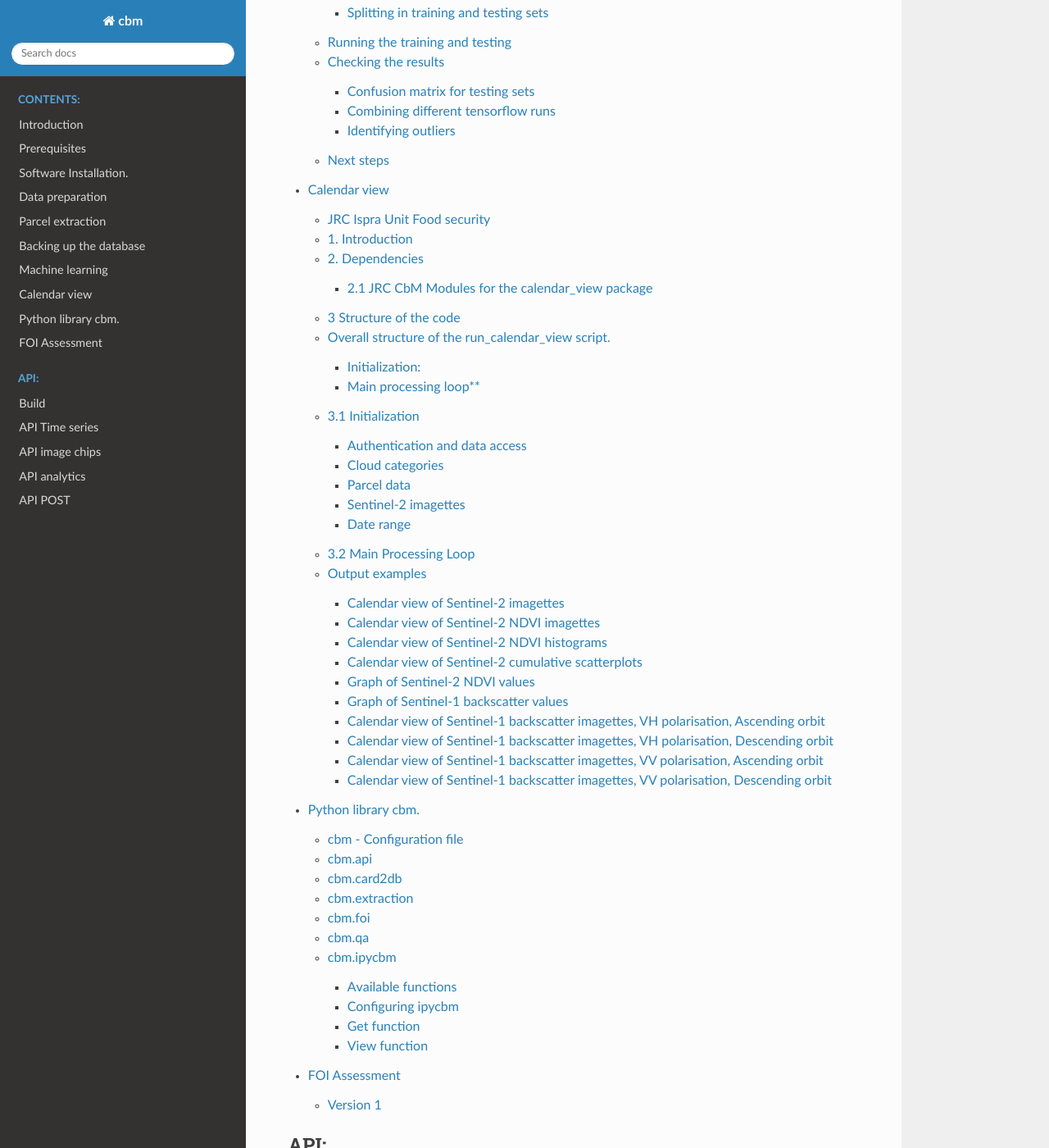
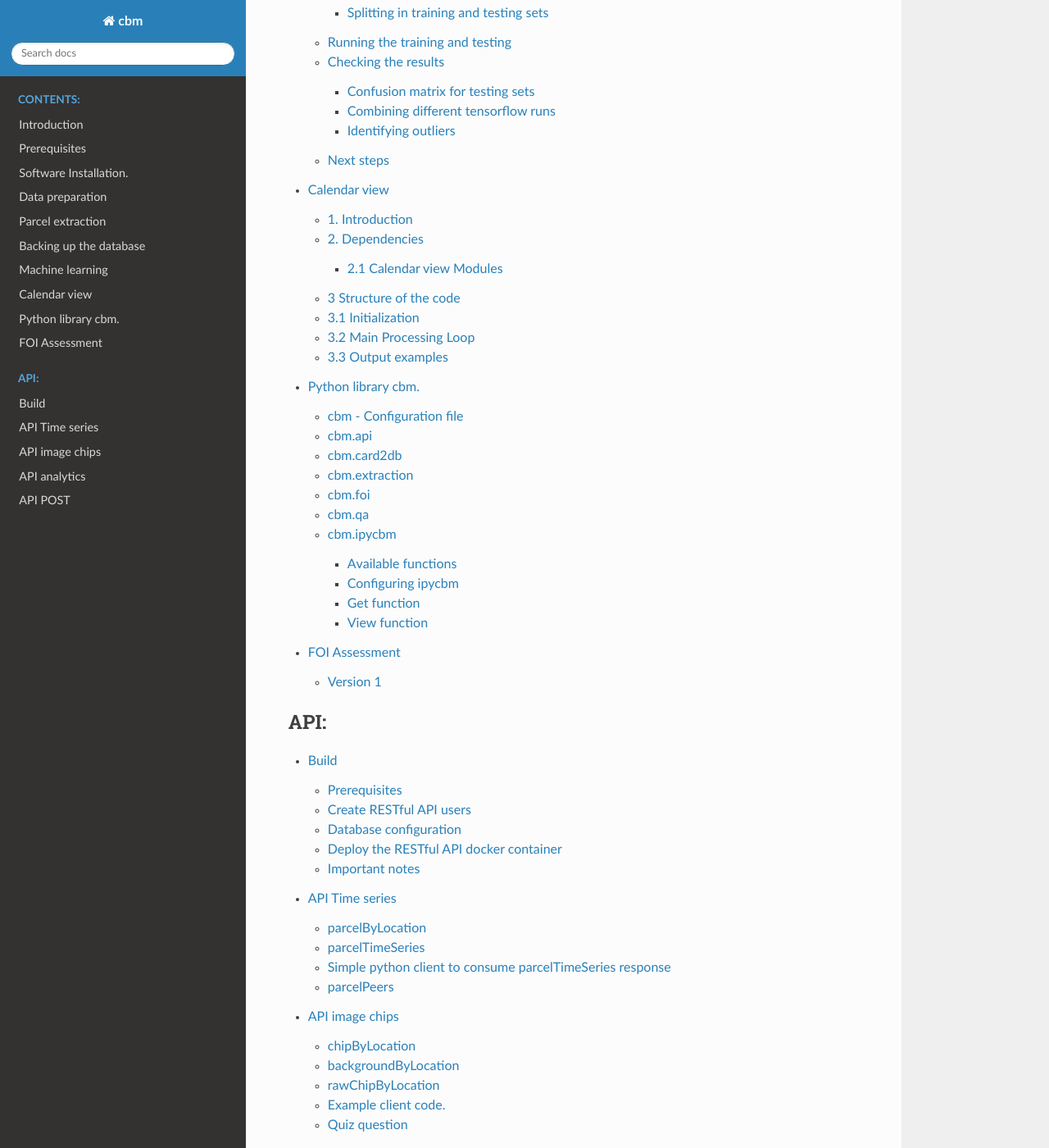
Before and after one commit to ec-jrc/cbm, a Sphinx documentation site: the page built from docs/index.rst, in a window 1280 px wide and 1400 px high, scrolled down 1319 px. Shown: the whole window at 82% size. Built offline with Sphinx 7.4.7 and the Read the Docs theme 2.0.0, drawn with Linux system fonts in a browser that asks for light colours.

Commit message:
Fix image links to be compatible with readthedocs

```diff
--- a/docs/calendar_view.md
+++ b/docs/calendar_view.md
@@ -1,12 +1,10 @@
 # Calendar view
 
-JRC Ispra Unit Food security
-----------------------------
-
 ## 1. Introduction
-The “**calendar_view**” python library provides a set of functions that allows one to download, process and display Sentinel-1 and Sentinel-2 data products. The library is designed to operate on “**parcels**” provided as input in a ESRI shape file. Sentinel-1 and -2 data are extracted for the specific parcels and are displayed in a “**calendar view**”, which as been designed and optimized to provide an immediate and intuitive access to both temporal and spatial dimensions of Sentinel-derived data.
+The “**calendar_view**” python package provides a set of functions that allows one to download, process and display Sentinel-1 and Sentinel-2 data products. The package is designed to operate on “**parcels**” provided as input in a ESRI shape file. Sentinel-1 and -2 data are extracted for the specific parcels and are displayed in a “**calendar view**”, which as been designed and optimized to provide an immediate and intuitive access to both temporal and spatial dimensions of Sentinel-derived data.
 
 While the scripts exploit the RESTful APIs developed by the JRC D5 unit to download raw Sentinel imagettes tailored to the extent of the parcels provided as input, the code is general and can be easily adapted to work, for example, on geotiff downloaded from other sources.
+
 
 ## 2. Dependencies
 The *run_calendar_view.py* script depends on several standard python libraries that can be found in the *requirements.txt* file. The dependencies can be installed with:
@@ -16,30 +14,34 @@
 As well the gdal_merge.py module that can be download from [https://github.com/geobox-infrastructure/gbi-client/blob/master/app/geobox/lib/gdal_merge.py](https://github.com/geobox-infrastructure/gbi-client/blob/master/app/geobox/lib/gdal_merge.py)
 and should be added to the utils folder.
 
-### 2.1 JRC CbM Modules for the calendar_view package
-The following custom libraries are called by the *run_calendar_view.py* script:
 
-- **batch_utils**: provides general functions for the processing of parcels and Sentinel data. The set of functions provided in this library allows the selection of parcels, the determination of the list of imagettes to be downloaded on the basis of cloud mask criteria, the download of imagettes, processing of Sentinel data including image color stretching (lookup table stretch or LUT stretch)and computation of derived indexes such as NDVI and NDWI. For download operations, the library uses the functions developed under *download_utils*.
+### 2.1 Calendar view Modules
+The following custom modules for the calendar_view package are called by the *run_calendar_view.py* script:
 
-- **download_utils**: library for downloading and processing Sentinel-1 and 2 imagettes.
+- **batch_utils**: provides general functions for the processing of parcels and Sentinel data. The set of functions provided in this module allows the selection of parcels, the determination of the list of imagettes to be downloaded on the basis of cloud mask criteria, the download of imagettes, processing of Sentinel data including image color stretching (lookup table stretch or LUT stretch)and computation of derived indexes such as NDVI and NDWI. For download operations, the module uses the functions developed under *download_utils*.
+
+- **download_utils**: module for downloading and processing Sentinel-1 and 2 imagettes.
 
 - **plot_utils**: functions for plotting Sentinel-1 and 2 imagettes in structured calendar views. Sentinel products are displayed in a coherent way, in order to provide an enhanced accessibility to both temporal and spatial dimensions of Sentinel-1 and 2 products.
 
-- **graph_utils**: library providing functions for displaying and plotting temporal profiles such as NDVI and NDWI. The library focuses on temporal (1-D) signals and complements the utilities in *plot_utils*, which focuses on displaying images (set of 2-D signals).
+- **graph_utils**: module providing functions for displaying and plotting temporal profiles such as NDVI and NDWI. The module focuses on temporal (1-D) signals and complements the utilities in *plot_utils*, which focuses on displaying images (set of 2-D signals).
 
-- **extract_utils**: functions for the calculation of the NDVI and NDWI indexes. The functions in this library are called by *batch_utils*.
+- **extract_utils**: module for the calculation of the NDVI and NDWI indexes. The functions in this module are called by *batch_utils*.
 
 The call graph of the run_calendar_view script is provided in Figure 1.
 
-![Figure 1: Call graph of the run_calendar_view script.](https://github.com/borioda/cbm/blob/main/media/img/calendar_view_fun.png?raw=true)
+![Figure 1: Call graph of the run_calendar_view script.](https://raw.githubusercontent.com/borioda/cbm/main/media/img/calendar_view_fun.png)
+
 
 ## 3 Structure of the code
 The *run_calendar_view* script is organized in two main parts: the initialization block and the main processing loop. The input parameters and processing settings are defined in the initialization block whereas the actual processing is performed in the main loop that performs the different tasks by considering individual parcels. The main processing loop is further divided in two parts: download and processing of Sentinel-2 data and download and processing of Sentinel-1 data. The overall structure of the script and the different tasks performed by the main processing loop are illustrated in Figure 2.
 The different parts of the script are better detailed in the following sections.
 
-## Overall structure of the run_calendar_view script.
+**Overall structure of the run_calendar_view script.**
+
     run_calendar_view
-### Initialization:
+
+**Initialization:**
 
 - Authentication and RESTful API access
 - Cloud masking settings
@@ -48,42 +50,47 @@
 - Time interval selection
 - Output image properties
 
-### Main processing loop**
+**Main processing loop**
 *For each parcel:*
 
-**Sentinel-2 processing**
-- get and download SCL imagettes
-- create a list tiles to be downloaded (based on cloud cover)
-- get and download band imagettes
-- merge bands and apply stretching
-- crete calendar views
-- generetes derived products: NDVI profiles, histograms, Red-NIR scatter plots, ...
+- **Sentinel-2 processing**
+    - get and download SCL imagettes
+    - create a list tiles to be downloaded (based on cloud cover)
+    - get and download band imagettes
+    - merge bands and apply stretching
+    - crete calendar views
+    - generetes derived products: NDVI profiles, histograms, Red-NIR scatter plots, ...
 
-**Sentinel-1 processing**
-- get and download Sentinel-1 backscattering imagettes
-- rescale and stretch imagettes
-- for each polarization (VV and VH) and for the two orientations (D and A)
-    - provide calendar views
-    - compute statistics
-- plot joint profiles
+- **Sentinel-1 processing**
+    - get and download Sentinel-1 backscattering imagettes
+    - rescale and stretch imagettes
+    - for each polarization (VV and VH) and for the two orientations (D and A)
+        - provide calendar views
+        - compute statistics
+    - plot joint profiles
+
 
 ## 3.1 Initialization
 The variables in the initialization part of the script allows one to define inputs and outputs and to customize the different operations performed by the script.
 
-### Authentication and data access
+**Authentication and data access**
+
 These scripts are using RESTful API for CbM. See the [documentation on how to "Build RESTful API with Flask for CbM"](https://jrc-cbm.readthedocs.io/en/latest/api_build.html). To access the RESTful services it is necessary to provide login information. In this respect, the username, password and the data url (url_base variable) have to be properly configured.
-Alternatively JRC’s RESTful API for CbM provides limited sample open datasets and can be used for testing and demonstration purposes. A temporary account can be requested from JRC GTCAP.
+Alternatively JRC’s RESTful API for CbM provides limited sample open datasets and can be used for testing and demonstration purposes. A temporary account can be requested from JRC GTCAP group.
 
-### Cloud categories
+**Cloud categories**
+
 Different SCL classes can be specified in the *cloud_categories* list. These classes, mainly specifying cloud types, are used to filter out Sentinel-2 images affected by cloud covers within the parcel.
 
-### Parcel data
+**Parcel data**
+
 The parcel data including polygons, parcel IDs and crop types, are specified through the *vector_file_name variable*. This variable should point to the ESRI shape file containing all the needed information. The variables *parcel_id_column* and *crop_name_column* specify the columns in the shape file containing the parcel IDs and crop names. This information will be printed on the images generated by the script. In case crop name is not available add any other information in that column (can be even an empty string) you want to be printed on the outputs.
 
-### Sentinel-2 imagettes
+**Sentinel-2 imagettes**
+
 The bands and the maximum size of the Sentinel-2 imagettes are specified through the *bands* and *chipsize* variables. Default chip size is replaced by the maximum extent of the parcel plus the buffer size provided in *buffer_size_meter* variable.
 
-### Date range
+**Date range**
 The date range for the data search can be set through the *search_window_start_date* and *search_window_end_date* variables.
 
 
@@ -91,29 +98,47 @@
 The different operations performed in the main loop are listed in the second part of the “Overall structure of the run_calendar_view script” section above These operations are performed through the functions called in Figure 1. While the *run_calendar_view* script demonstrates most of the functionalities implemented in the different libraries, the main loop has a modular structure and functions can be commented if specific operations are not needed.
 
 
-## Output examples
+## 3.3 Output examples
+**Calendar view of Sentinel-2 imagettes**
 
-### Calendar view of Sentinel-2 imagettes
 False Colour Composite (FCC), 8,11,4 RGB, LUT stretched (generic)
-![Calendar view of Sentinel-2 imagettes](https://github.com/CsabaWirnhardt/cbm_media/blob/main/01_calendar_view_of_s2_imagettes.jpg?raw=true)
-### Calendar view of Sentinel-2 NDVI imagettes
-![Calendar view of Sentinel-2 NDVI imagettes](https://github.com/CsabaWirnhardt/cbm_media/blob/main/02_calendar_view_of_ndvi_imagettes.jpg?raw=true)
-### Calendar view of Sentinel-2 NDVI histograms
-![Calendar view of Sentinel-2 NDVI histograms](https://github.com/CsabaWirnhardt/cbm_media/blob/main/03_calendar_view_of_ndvi_histograms.jpg?raw=true)
-### Calendar view of Sentinel-2 cumulative scatterplots
+![Calendar view of Sentinel-2 imagettes](https://raw.githubusercontent.com/CsabaWirnhardt/cbm_media/main/01_calendar_view_of_s2_imagettes.jpg)
+
+**Calendar view of Sentinel-2 NDVI imagettes**
+
+![Calendar view of Sentinel-2 NDVI imagettes](https://raw.githubusercontent.com/CsabaWirnhardt/cbm_media/main/02_calendar_view_of_ndvi_imagettes.jpg)
+
+**Calendar view of Sentinel-2 NDVI histograms**
+
+![Calendar view of Sentinel-2 NDVI histograms](https://raw.githubusercontent.com/CsabaWirnhardt/cbm_media/main/03_calendar_view_of_ndvi_histograms.jpg)
+
+**Calendar view of Sentinel-2 cumulative scatterplots**
+
 Cumulative scatter plot of Red (horizontal axis) and NIR (vertical axis) bands within the parcel
 Red dots: scatter plot of current date
 Blue dots: scatter plot of all previous dates
-![Calendar view of Sentinel-2 cumulative scatterplots](https://github.com/CsabaWirnhardt/cbm_media/blob/main/04_calendar_view_of_cumulative_scatterplots.jpg?raw=true)
-### Graph of Sentinel-2 NDVI values
-![NDVI graph](https://github.com/CsabaWirnhardt/cbm_media/blob/main/05_graph_s2_ndvi.jpg)
-### Graph of Sentinel-1 backscatter values
-![BS graph](https://github.com/CsabaWirnhardt/cbm_media/blob/main/06_graph_s1_backscatter.jpg?raw=true)
-### Calendar view of Sentinel-1 backscatter imagettes, VH polarisation, Ascending orbit
-![Calendar view of Sentinel-1 backscatter imagettes VH A](https://github.com/CsabaWirnhardt/cbm_media/blob/main/07_calendar_view_of_s1_backscatter_imagettes_VH_A.jpg?raw=true)
-### Calendar view of Sentinel-1 backscatter imagettes, VH polarisation, Descending orbit
-![Calendar view of Sentinel-1 backscatter imagettes VH D](https://github.com/CsabaWirnhardt/cbm_media/blob/main/08_calendar_view_of_s1_backscatter_imagettes_VH_D.jpg?raw=true)
-### Calendar view of Sentinel-1 backscatter imagettes, VV polarisation, Ascending orbit
-![Calendar view of Sentinel-1 backscatter imagettes VV A](https://github.com/CsabaWirnhardt/cbm_media/blob/main/09_calendar_view_of_s1_backscatter_imagettes_VV_A.jpg?raw=true)
-### Calendar view of Sentinel-1 backscatter imagettes, VV polarisation, Descending orbit
-![Calendar view of Sentinel-1 backscatter imagettes VV D](https://github.com/CsabaWirnhardt/cbm_media/blob/main/10_calendar_view_of_s1_backscatter_imagettes_VV_D.jpg?raw=true)
+![Calendar view of Sentinel-2 cumulative scatterplots](https://raw.githubusercontent.com/CsabaWirnhardt/cbm_media/main/04_calendar_view_of_cumulative_scatterplots.jpg)
+
+**Graph of Sentinel-2 NDVI values**
+
+![NDVI graph](https://raw.githubusercontent.com/CsabaWirnhardt/cbm_media/main/05_graph_s2_ndvi.jpg)
+
+**Graph of Sentinel-1 backscatter values**
+
+![BS graph](https://raw.githubusercontent.com/CsabaWirnhardt/cbm_media/main/06_graph_s1_backscatter.jpg)
+
+**Calendar view of Sentinel-1 backscatter imagettes, VH polarisation, Ascending orbit**
+
+![Calendar view of Sentinel-1 backscatter imagettes VH A](https://raw.githubusercontent.com/CsabaWirnhardt/cbm_media/main/07_calendar_view_of_s1_backscatter_imagettes_VH_A.jpg)
+
+**Calendar view of Sentinel-1 backscatter imagettes, VH polarisation, Descending orbit**
+
+![Calendar view of Sentinel-1 backscatter imagettes VH D](https://raw.githubusercontent.com/CsabaWirnhardt/cbm_media/main/08_calendar_view_of_s1_backscatter_imagettes_VH_D.jpg)
+
+**Calendar view of Sentinel-1 backscatter imagettes, VV polarisation, Ascending orbit**
+
+![Calendar view of Sentinel-1 backscatter imagettes VV A](https://raw.githubusercontent.com/CsabaWirnhardt/cbm_media/main/09_calendar_view_of_s1_backscatter_imagettes_VV_A.jpg)
+
+**Calendar view of Sentinel-1 backscatter imagettes, VV polarisation, Descending orbit**
+
+![Calendar view of Sentinel-1 backscatter imagettes VV D](https://raw.githubusercontent.com/CsabaWirnhardt/cbm_media/main/10_calendar_view_of_s1_backscatter_imagettes_VV_D.jpg)
```
